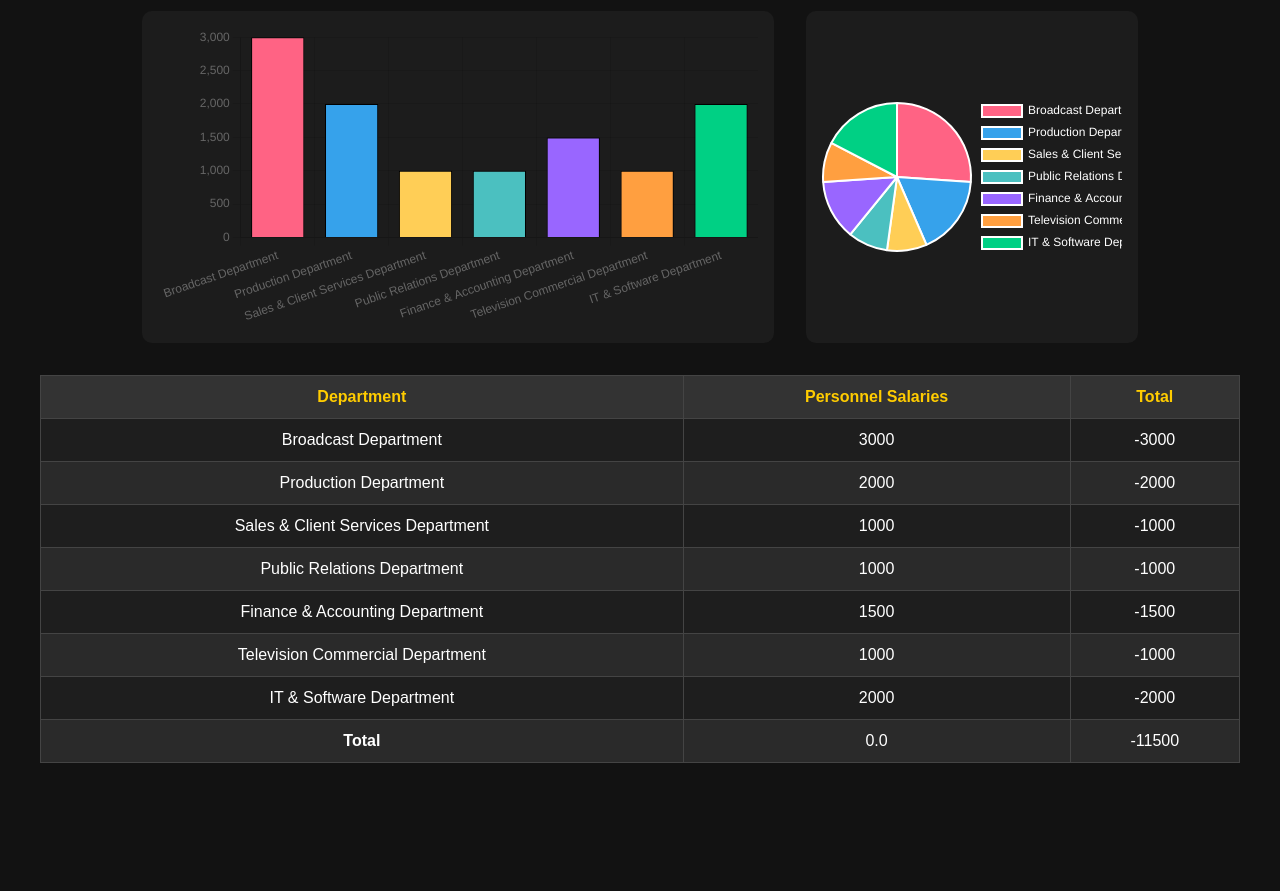
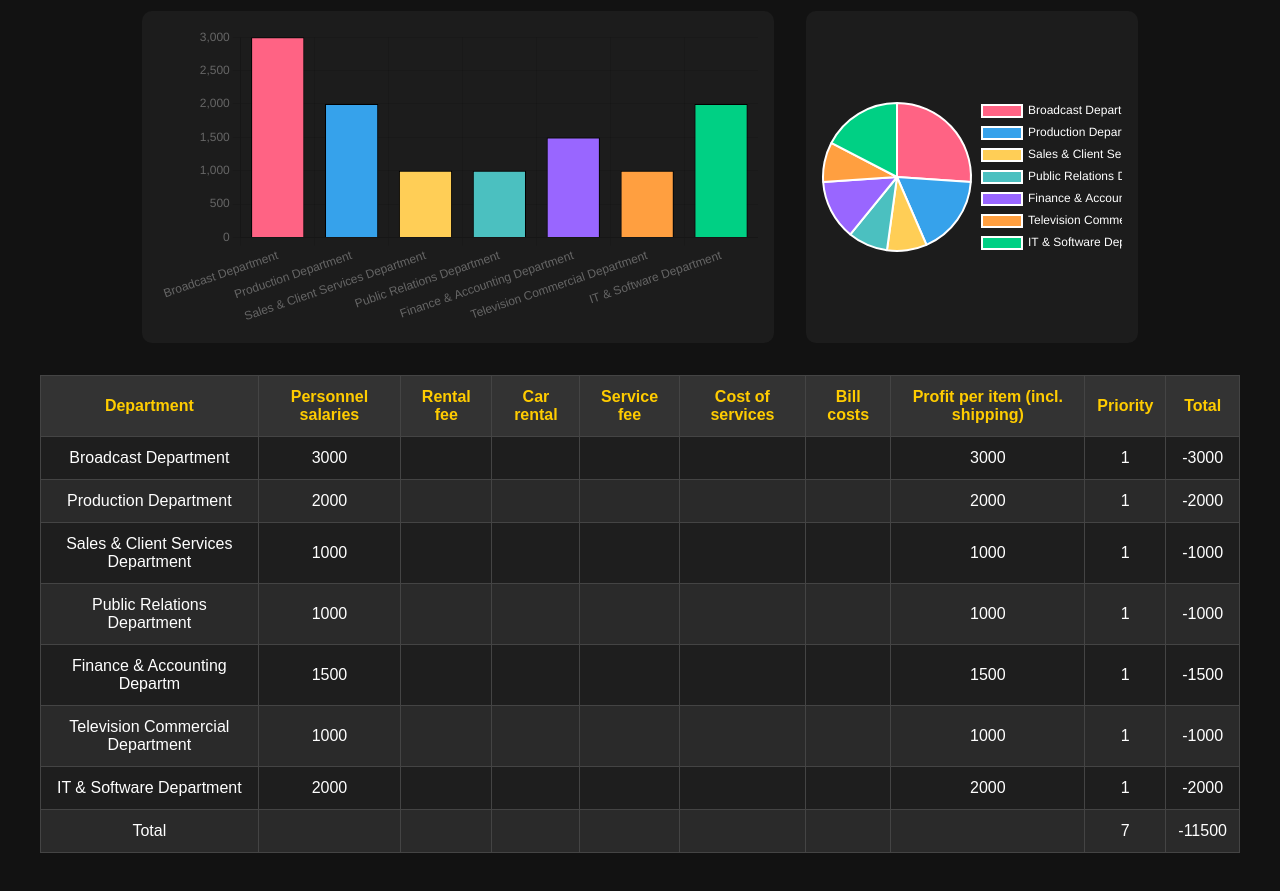
Before and after one commit to Mahdiramezanzade/persiana_audit_table, a plain HTML site: page index.html in a window 1280 px wide. Shown: the part 119-1010 px from the top of the page. Before the commit the page ends 922 px from the top, so only its background shows below. Drawn offline with nearby package versions, Linux system fonts and the light colour scheme.

Commit message:
Update index.html

```diff
--- a/index.html
+++ b/index.html
@@ -63,25 +63,8 @@
     </div>
   </div>
 
-  <table>
-    <thead>
-      <tr>
-        <th>Department</th>
-        <th>Personnel Salaries</th>
-        <th>Total</th>
-      </tr>
-    </thead>
-    <tbody>
-      <tr><td>Broadcast Department</td><td>3000</td><td>-3000</td></tr>
-      <tr><td>Production Department</td><td>2000</td><td>-2000</td></tr>
-      <tr><td>Sales & Client Services Department</td><td>1000</td><td>-1000</td></tr>
-      <tr><td>Public Relations Department</td><td>1000</td><td>-1000</td></tr>
-      <tr><td>Finance & Accounting Department</td><td>1500</td><td>-1500</td></tr>
-      <tr><td>Television Commercial Department</td><td>1000</td><td>-1000</td></tr>
-      <tr><td>IT & Software Department</td><td>2000</td><td>-2000</td></tr>
-      <tr><td><strong>Total</strong></td><td>0.0</td><td>-11500</td></tr>
-    </tbody>
-  </table>
+  <table><thead><tr><th>Department</th><th>Personnel salaries</th><th>Rental fee</th><th>Car rental</th><th>Service fee</th><th>Cost of services</th><th>Bill costs</th><th>Profit per item
+(incl. shipping)</th><th>Priority</th><th>Total</th></tr></thead><tbody><tr><td>Broadcast Department </td><td>3000</td><td></td><td></td><td></td><td></td><td></td><td>3000</td><td>1</td><td>-3000</td></tr><tr><td>Production Department </td><td>2000</td><td></td><td></td><td></td><td></td><td></td><td>2000</td><td>1</td><td>-2000</td></tr><tr><td>Sales & Client Services Department</td><td>1000</td><td></td><td></td><td></td><td></td><td></td><td>1000</td><td>1</td><td>-1000</td></tr><tr><td>Public Relations Department</td><td>1000</td><td></td><td></td><td></td><td></td><td></td><td>1000</td><td>1</td><td>-1000</td></tr><tr><td>Finance & Accounting Departm</td><td>1500</td><td></td><td></td><td></td><td></td><td></td><td>1500</td><td>1</td><td>-1500</td></tr><tr><td>Television Commercial Department</td><td>1000</td><td></td><td></td><td></td><td></td><td></td><td>1000</td><td>1</td><td>-1000</td></tr><tr><td>IT & Software Department</td><td>2000</td><td></td><td></td><td></td><td></td><td></td><td>2000</td><td>1</td><td>-2000</td></tr><tr><td>Total</td><td></td><td></td><td></td><td></td><td></td><td></td><td></td><td>7</td><td>-11500</td></tr></tbody></table>
 
   <script>
     const departments = [
```
